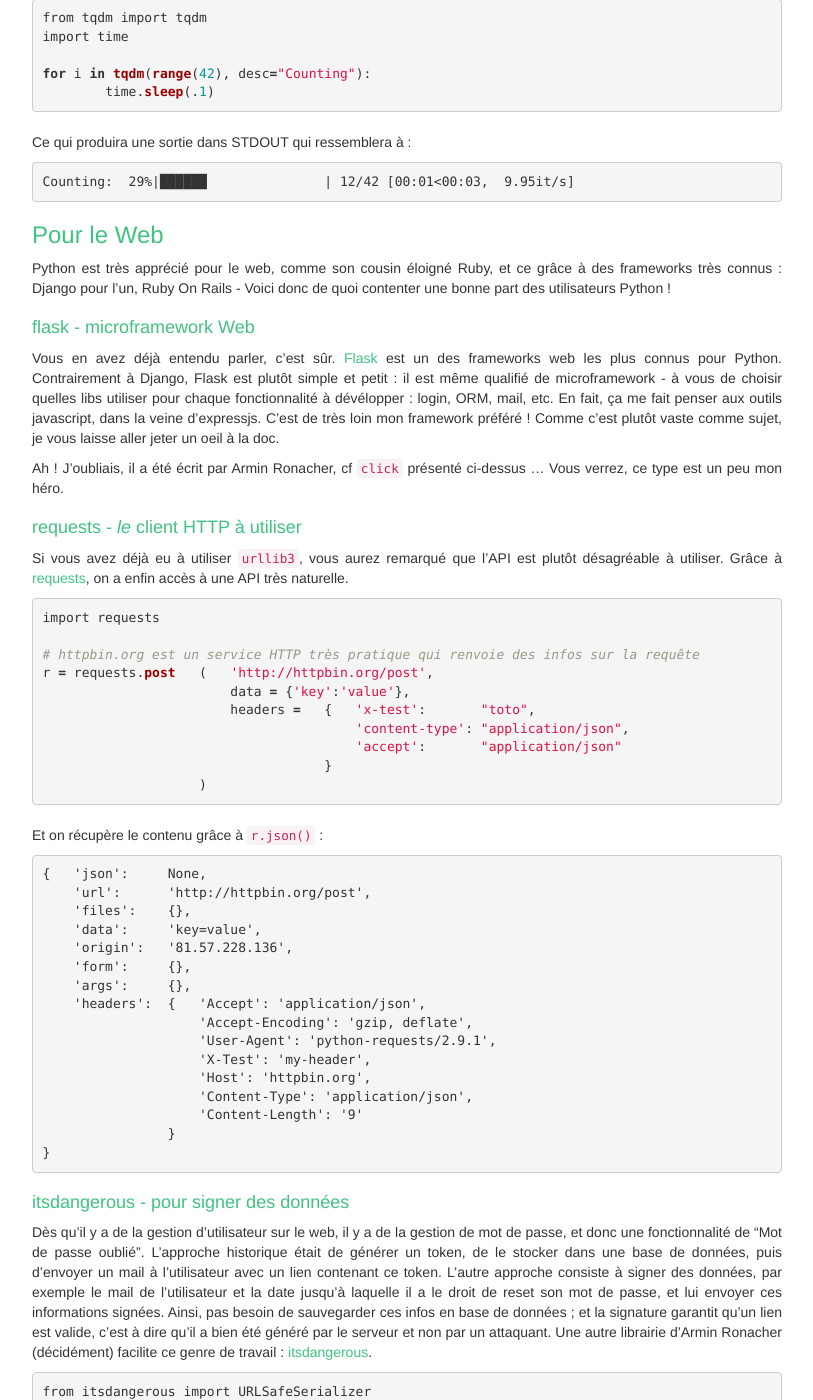
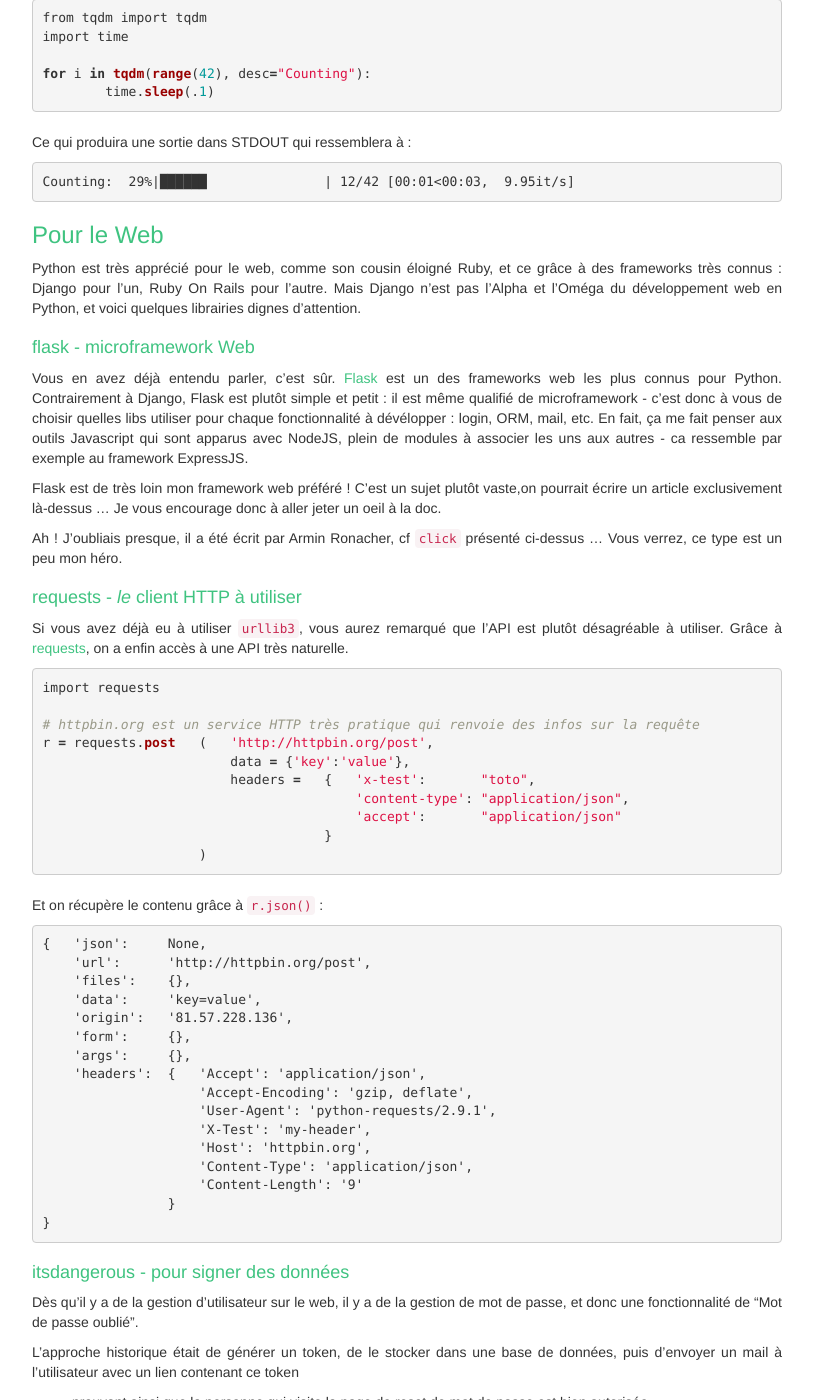
Before and after one commit to Kehrlann/kehrlann.github.io, a Jekyll site: the page built from _posts/2016-02-25-librairies-python.md, in a window 1280 px wide and 1400 px high, scrolled down 1239 px. Shown: the whole window, without its empty margins (233-1046 px from the left). Built offline with Jekyll 4.4.1, drawn with Linux system fonts in a browser that asks for light colours; some of the changed text lies outside the part shown.

Commit message:
Relecture 1 du blog libs python

```diff
--- a/_posts/2016-02-25-librairies-python.md
+++ b/_posts/2016-02-25-librairies-python.md
@@ -25,8 +25,8 @@
 Elle permet de créer rapidement des applis Python
 à utiliser en ligne de commande, avec une simple fonction. L'API  est à la fois
 pratique et élégante, et évite de se taper tout le parsing et la validation des
-arguments à la main. Un petit exemple, pour un programme qui prend un user et un
-password en ligne de commande :
+arguments à la main. Un petit exemple, pour un programme qui prend en paramètre
+un user et un password :
 
 {% highlight python %}
 import click
@@ -89,21 +89,25 @@
 ### Pour le Web
 
 Python est très apprécié pour le web, comme son cousin éloigné Ruby, et ce grâce
-à des frameworks très connus : Django pour l'un, Ruby On Rails - Voici donc de
-quoi contenter une bonne part des utilisateurs Python !
+à des frameworks très connus : Django pour l'un, Ruby On Rails pour l'autre.
+Mais Django n'est pas l'Alpha et l'Oméga du développement web en Python, et
+voici quelques librairies dignes d'attention.
 
 #### flask - microframework Web
 
 Vous en avez déjà entendu parler, c'est sûr.
 <a href="http://flask.pocoo.org/" target="_blank">Flask</a> est un des frameworks
 web les plus connus pour Python. Contrairement à Django, Flask est plutôt simple
-et petit : il est même qualifié de microframework - à vous de choisir quelles libs
-utiliser pour chaque fonctionnalité à dévélopper : login, ORM, mail, etc. En fait,
-ça me fait penser aux outils javascript, dans la veine d'expressjs. C'est de très
-loin mon framework préféré ! Comme c'est plutôt vaste comme sujet, je vous laisse
+et petit : il est même qualifié de microframework - c'est donc  à vous de
+choisir quelles libs utiliser pour chaque fonctionnalité à dévélopper : login,
+ORM, mail, etc. En fait, ça me fait penser aux outils Javascript qui sont apparus
+avec NodeJS, plein de modules à associer les uns aux autres - ca ressemble par
+exemple au framework ExpressJS.
+
+Flask est de très loin mon framework web préféré ! C'est un sujet plutôt vaste,on pourrait écrire un article exclusivement là-dessus ... Je vous encourage donc à
 aller jeter un oeil à la doc.
 
-Ah ! J'oubliais, il a été écrit par Armin Ronacher, cf `click` présenté
+Ah ! J'oubliais presque, il a été écrit par Armin Ronacher, cf `click` présenté
 ci-dessus ... Vous verrez, ce type est un peu mon héro.
 
 
@@ -152,15 +156,21 @@
 #### itsdangerous - pour signer des données
 
 Dès qu'il y a de la gestion d'utilisateur sur le web, il y a de la gestion de
-mot de passe, et donc une fonctionnalité de "Mot de passe oublié". L'approche
-historique était de générer un token, de le stocker dans une base de données,
-puis d'envoyer un mail à l'utilisateur avec un lien contenant ce token. L'autre
-approche consiste à signer des données, par exemple le mail de l'utilisateur et
-la date jusqu'à laquelle il a le droit de reset son mot de passe, et lui envoyer
-ces informations signées. Ainsi, pas besoin de sauvegarder ces infos en base de
-données ; et la signature garantit qu'un lien est valide, c'est à dire qu'il
-a bien été généré par le serveur et non par un attaquant. Une autre librairie
-d'Armin Ronacher (décidément) facilite ce genre de travail :
+mot de passe, et donc une fonctionnalité de "Mot de passe oublié".
+
+L'approche historique était de générer un token, de le stocker dans une base de
+données, puis d'envoyer un mail à l'utilisateur avec un lien contenant ce token
+- prouvant ainsi que la personne qui visite la page de reset de mot de passe est
+bien autorisée.
+
+L'autre facon de prouver l'identité de l'utilisateur consiste à "signer" des
+données, par exemple le mail de l'utilisateur et la date jusqu'à laquelle il a
+le droit de reset son mot de passe, et lui envoyer ces informations signées.
+Ainsi, pas besoin de sauvegarder ces infos en base de données ; lorsqu'un
+utilisateur visite la page de reset, si la signature correspond bien à son adresse
+mail, il a le droit de reset le mot de passe.
+
+Une librairie d'Armin Ronacher (décidément) facilite ce genre de process :
 <a href="http://pythonhosted.org/itsdangerous/" target="_blank">itsdangerous</a>.
 
 {% highlight python %}
```
Also changed, not shown: other parts of _posts/2016-02-25-librairies-python.md (+2 -2 lines).
